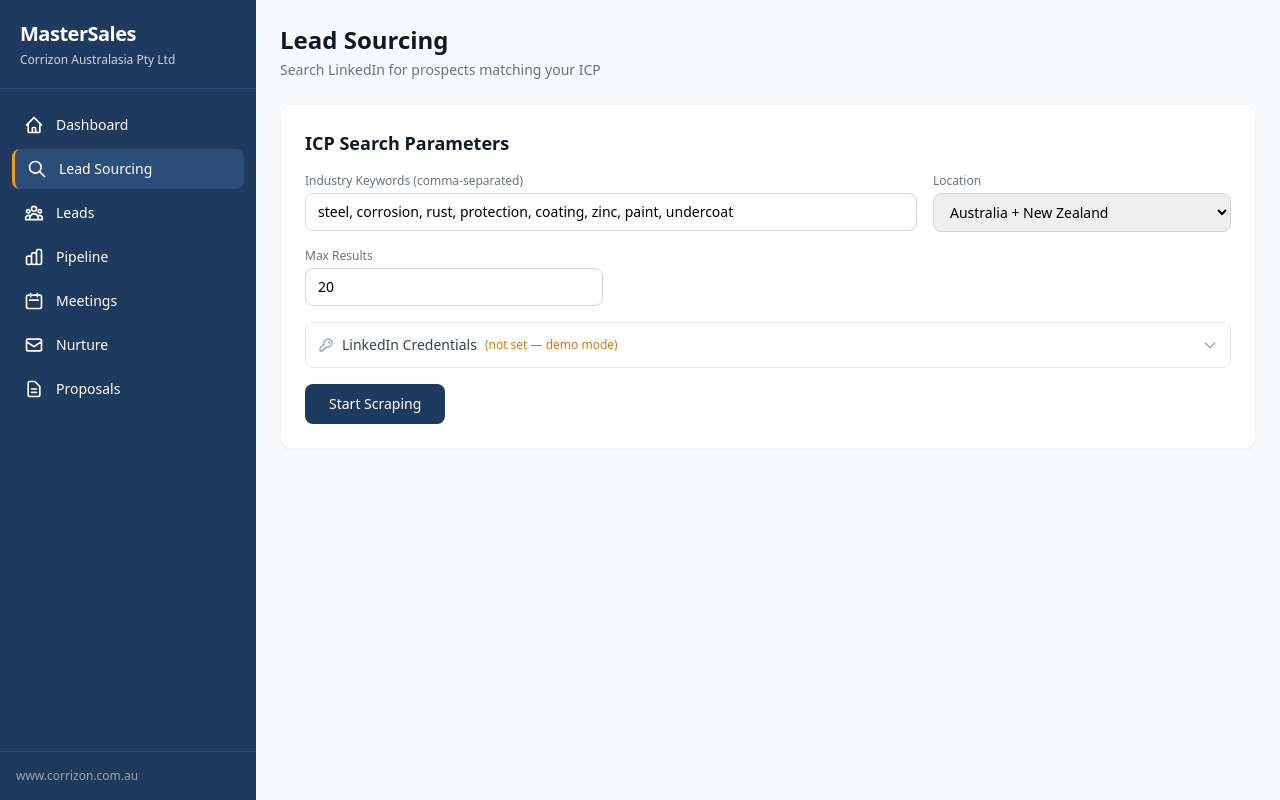
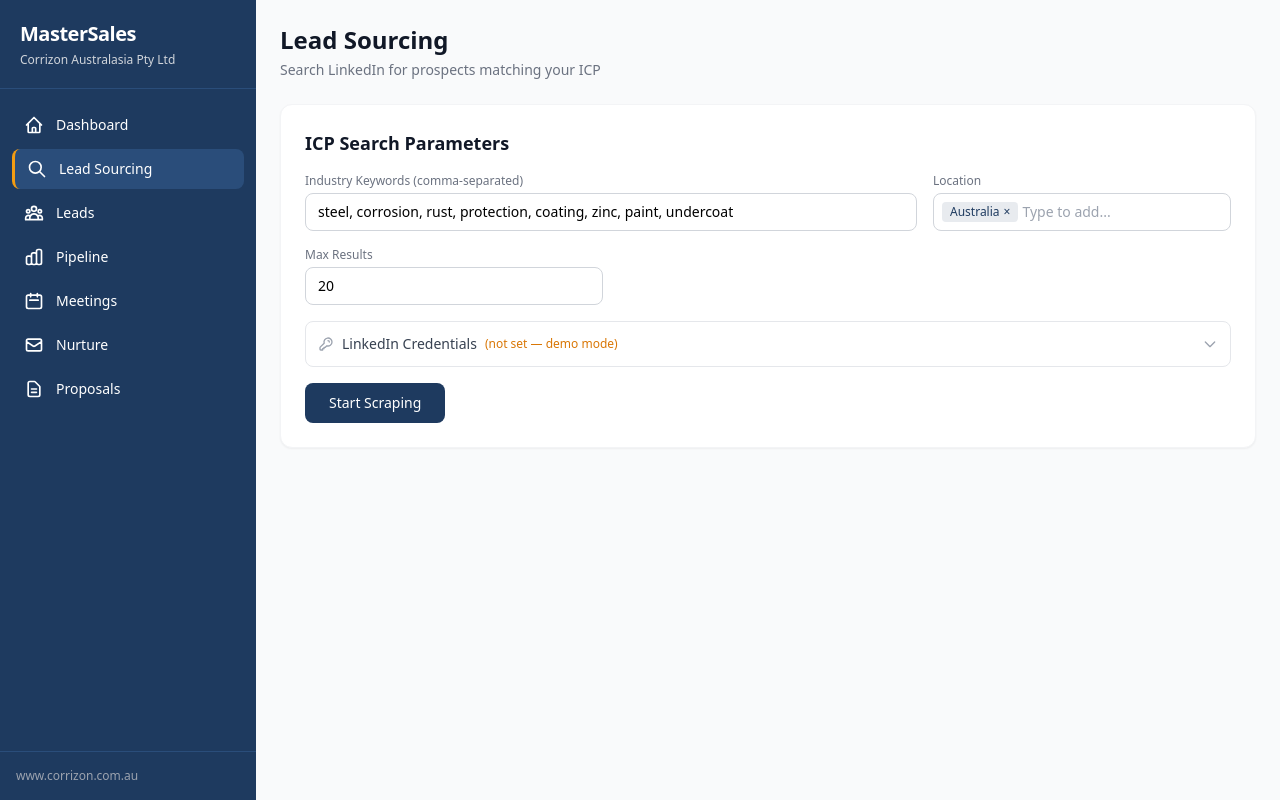
Before and after one commit to Evan-Kun/mastersales, a FastAPI app: page /scraper in a window 1280 px wide. Run offline with FastAPI, Linux system fonts and the light colour scheme; some libraries are stand-ins or nearby versions.

Commit message:
feat: add city-level location filtering with multi-select UI
Previously, passing city names like "Melbourne" or "Perth" silently fell
through to the AU+NZ default — no city-level filtering at all. Now six
major AU metro areas have their own LinkedIn geoUrn IDs and the fuzzy
matcher recognizes city names in any format.

- Add geoUrn IDs for Melbourne, Sydney, Perth, Brisbane, Adelaide, Canberra
- Reorder fuzzy matching: cities → secondary cities → states → countries
- Replace fixed <select> dropdown with LinkedIn-style tag multi-select
- Support pipe-separated multi-location (e.g. Melbourne|Perth|Brisbane)
- Deduplicate geoUrn IDs when locations overlap

Co-Authored-By: Claude Opus 4.6 <noreply@anthropic.com>

```diff
--- a/templates/scraper.html
+++ b/templates/scraper.html
@@ -18,17 +18,38 @@
                        class="w-full px-3 py-2 border border-gray-300 rounded-lg text-sm focus:ring-2 focus:ring-navy focus:border-navy"
                        placeholder="steel, corrosion, fabrication...">
             </div>
-            <div>
+            <div x-data="locationPicker()" @click.outside="open = false" class="relative">
                 <label class="block text-xs font-medium text-gray-500 mb-1">Location</label>
-                <select name="location" class="w-full px-3 py-2 border border-gray-300 rounded-lg text-sm">
-                    <option value="Australia and New Zealand" selected>Australia + New Zealand</option>
-                    <option value="Australia">Australia only</option>
-                    <option value="Western Australia, Australia">Western Australia</option>
-                    <option value="Victoria, Australia">Victoria</option>
-                    <option value="New South Wales, Australia">New South Wales</option>
-                    <option value="Queensland, Australia">Queensland</option>
-                    <option value="New Zealand">New Zealand only</option>
-                </select>
+                <input type="hidden" name="location" :value="selected.join('|')">
+                <!-- Tag display + input -->
+                <div @click="$refs.searchInput.focus(); open = true"
+                     class="w-full min-h-[38px] px-2 py-1.5 border border-gray-300 rounded-lg text-sm flex flex-wrap items-center gap-1 cursor-text focus-within:ring-2 focus-within:ring-navy focus-within:border-navy bg-white">
+                    <template x-for="loc in selected" :key="loc">
+                        <span class="inline-flex items-center gap-1 px-2 py-0.5 bg-navy/10 text-navy rounded text-xs font-medium whitespace-nowrap">
+                            <span x-text="loc"></span>
+                            <button type="button" @click.stop="remove(loc)" class="hover:text-red-600">&times;</button>
+                        </span>
+                    </template>
+                    <input x-ref="searchInput" type="text" x-model="query" @focus="open = true" @keydown.backspace="onBackspace($event)"
+                           class="flex-1 min-w-[80px] outline-none border-none p-0 text-sm bg-transparent" placeholder="Type to add...">
+                </div>
+                <!-- Dropdown -->
+                <div x-show="open" x-transition.opacity class="absolute z-20 mt-1 w-full bg-white border border-gray-200 rounded-lg shadow-lg max-h-60 overflow-y-auto">
+                    <template x-for="group in filteredGroups" :key="group.label">
+                        <div>
+                            <div class="px-3 py-1.5 text-[10px] font-semibold text-gray-400 uppercase tracking-wider bg-gray-50" x-text="group.label"></div>
+                            <template x-for="opt in group.items" :key="opt">
+                                <button type="button" @click="add(opt)"
+                                        class="w-full text-left px-3 py-1.5 text-sm hover:bg-navy/5 text-gray-700 flex items-center justify-between"
+                                        :class="selected.includes(opt) ? 'opacity-40 pointer-events-none' : ''">
+                                    <span x-text="opt"></span>
+                                    <span x-show="selected.includes(opt)" class="text-[10px] text-gray-400">added</span>
+                                </button>
+                            </template>
+                        </div>
+                    </template>
+                    <div x-show="filteredGroups.length === 0" class="px-3 py-2 text-xs text-gray-400">No matching locations</div>
+                </div>
             </div>
         </div>
         <div class="grid grid-cols-1 md:grid-cols-3 gap-4">
@@ -95,6 +116,40 @@
 </div>
 
 <script>
+function locationPicker() {
+    const allOptions = [
+        { label: 'Cities', items: ['Melbourne', 'Sydney', 'Perth', 'Brisbane', 'Adelaide', 'Canberra'] },
+        { label: 'States', items: ['Western Australia', 'Victoria', 'New South Wales', 'Queensland'] },
+        { label: 'Countries', items: ['Australia', 'New Zealand'] },
+    ];
+    return {
+        selected: ['Australia'],
+        query: '',
+        open: false,
+        get filteredGroups() {
+            const q = this.query.toLowerCase();
+            if (!q) return allOptions;
+            return allOptions
+                .map(g => ({ label: g.label, items: g.items.filter(i => i.toLowerCase().includes(q)) }))
+                .filter(g => g.items.length > 0);
+        },
+        add(loc) {
+            if (!this.selected.includes(loc)) this.selected.push(loc);
+            this.query = '';
+            this.$refs.searchInput.focus();
+        },
+        remove(loc) {
+            this.selected = this.selected.filter(l => l !== loc);
+        },
+        onBackspace(e) {
+            if (!this.query && this.selected.length) {
+                e.preventDefault();
+                this.selected.pop();
+            }
+        }
+    };
+}
+
 // Load saved credentials from localStorage on page load
 (function() {
     const email = localStorage.getItem('li_email') || '';
```
Also changed, not shown: scraper/linkedin.py (+59 -8 lines).
